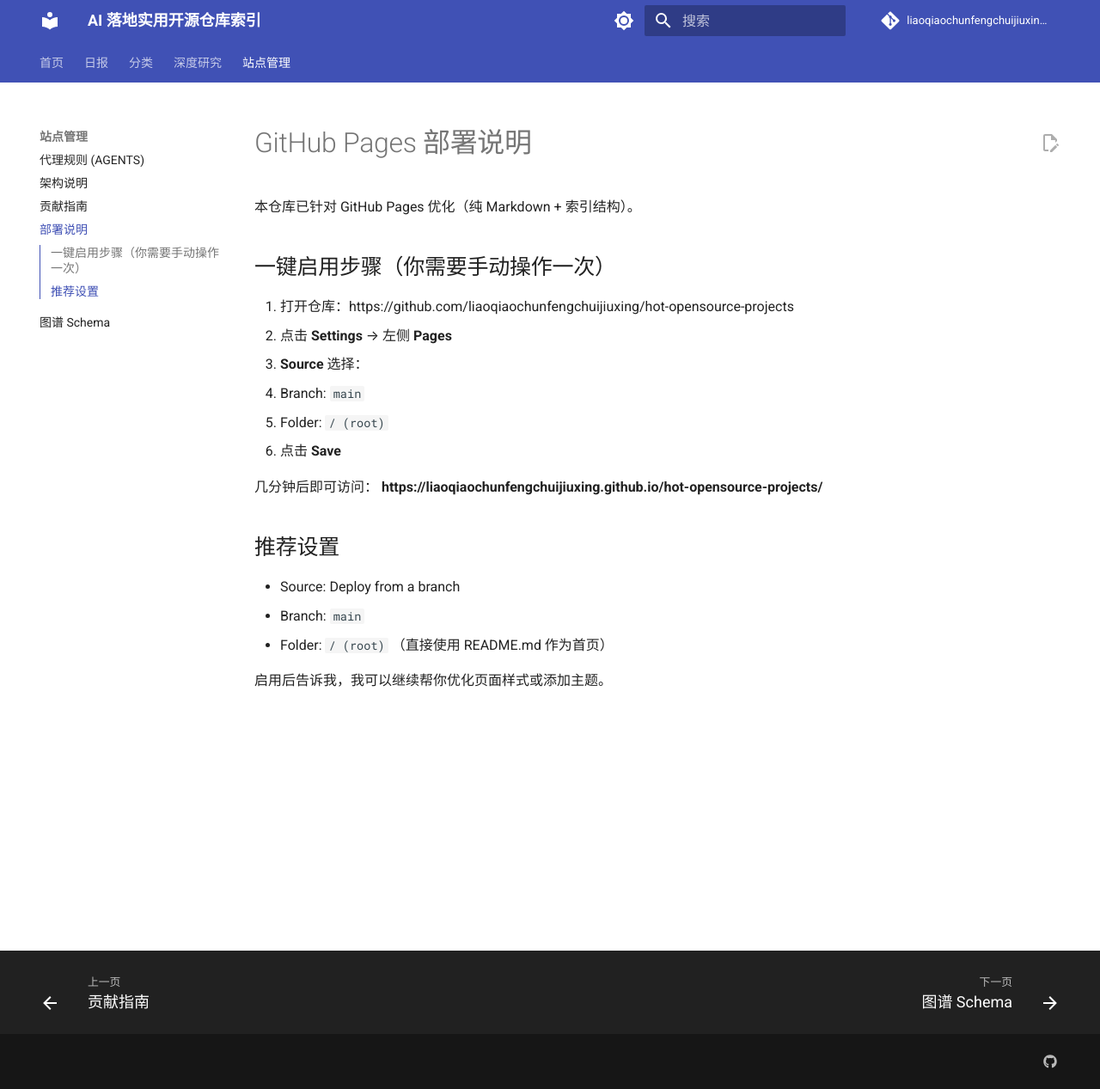
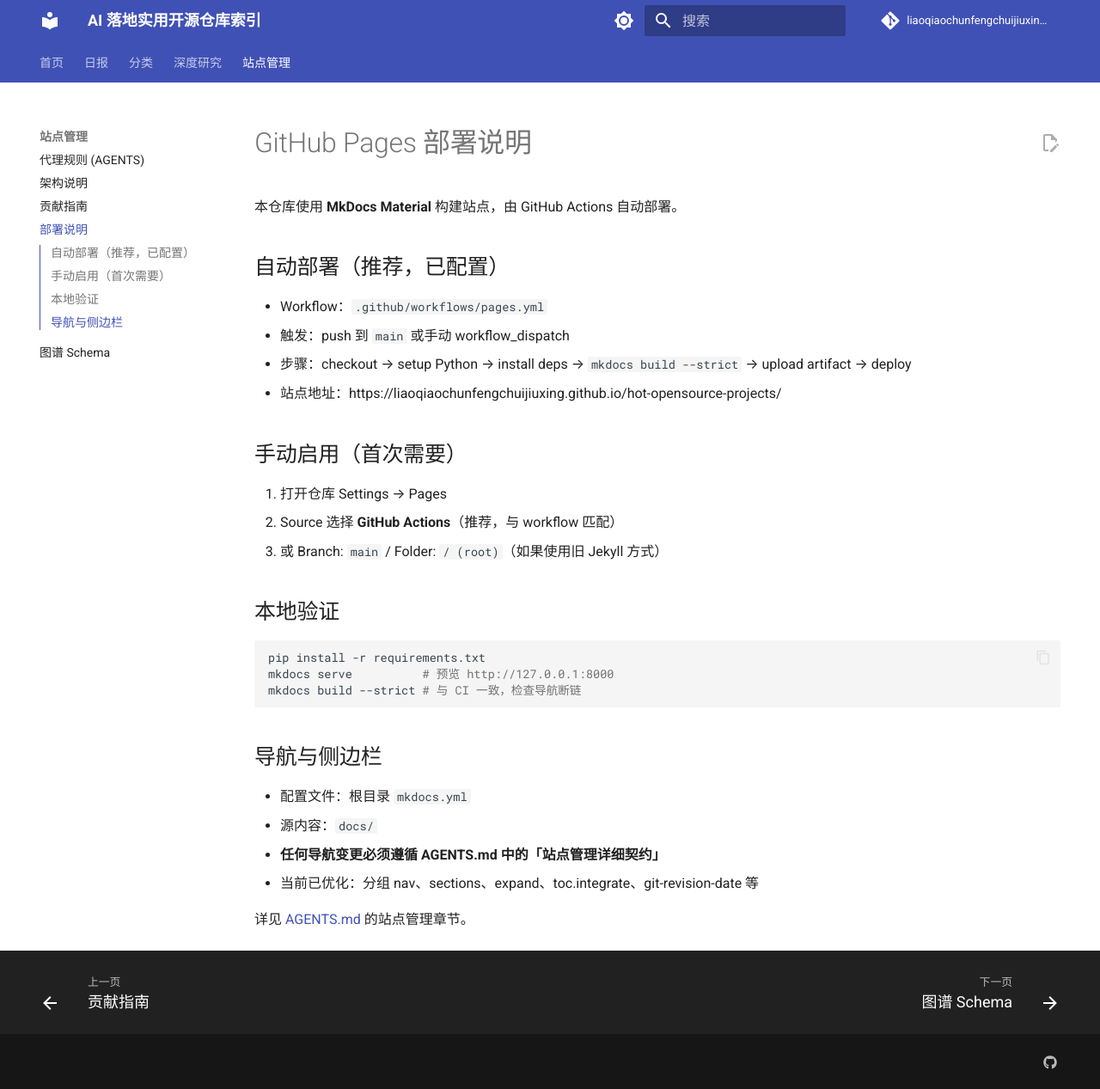
Before and after one commit to liaoqiaochunfengchuijiuxing/hot-opensource-projects, an MkDocs documentation site: the page built from docs/GITHUB_PAGES.md, in a window 1280 px wide and 1267 px high. Shown: the whole window at 86% size. Built offline with MkDocs 1.6.1 and Material for MkDocs 9.7.7, drawn with Linux system fonts in a browser that asks for light colours; comment, search, counter and statistics services are not loaded.

Commit message:
docs: update GITHUB_PAGES.md to reflect MkDocs Actions deploy and site contract

````diff
--- a/docs/GITHUB_PAGES.md
+++ b/docs/GITHUB_PAGES.md
@@ -1,23 +1,33 @@
 # GitHub Pages 部署说明
 
-本仓库已针对 GitHub Pages 优化（纯 Markdown + 索引结构）。
+本仓库使用 **MkDocs Material** 构建站点，由 GitHub Actions 自动部署。
 
-## 一键启用步骤（你需要手动操作一次）
+## 自动部署（推荐，已配置）
 
-1. 打开仓库：https://github.com/liaoqiaochunfengchuijiuxing/hot-opensource-projects
-2. 点击 **Settings** → 左侧 **Pages**
-3. **Source** 选择：
-   - Branch: `main`
-   - Folder: `/ (root)`
-4. 点击 **Save**
+- Workflow：`.github/workflows/pages.yml`
+- 触发：push 到 `main` 或手动 workflow_dispatch
+- 步骤：checkout → setup Python → install deps → `mkdocs build --strict` → upload artifact → deploy
+- 站点地址：https://liaoqiaochunfengchuijiuxing.github.io/hot-opensource-projects/
 
-几分钟后即可访问：
-**https://liaoqiaochunfengchuijiuxing.github.io/hot-opensource-projects/**
+## 手动启用（首次需要）
 
-## 推荐设置
+1. 打开仓库 Settings → Pages
+2. Source 选择 **GitHub Actions**（推荐，与 workflow 匹配）
+3. 或 Branch: `main` / Folder: `/ (root)`（如果使用旧 Jekyll 方式）
 
-- Source: Deploy from a branch
-- Branch: `main`
-- Folder: `/ (root)` （直接使用 README.md 作为首页）
+## 本地验证
 
-启用后告诉我，我可以继续帮你优化页面样式或添加主题。
+```bash
+pip install -r requirements.txt
+mkdocs serve          # 预览 http://127.0.0.1:8000
+mkdocs build --strict # 与 CI 一致，检查导航断链
+```
+
+## 导航与侧边栏
+
+- 配置文件：根目录 `mkdocs.yml`
+- 源内容：`docs/`
+- **任何导航变更必须遵循 AGENTS.md 中的「站点管理详细契约」**
+- 当前已优化：分组 nav、sections、expand、toc.integrate、git-revision-date 等
+
+详见 [AGENTS.md](AGENTS.md) 的站点管理章节。
````
